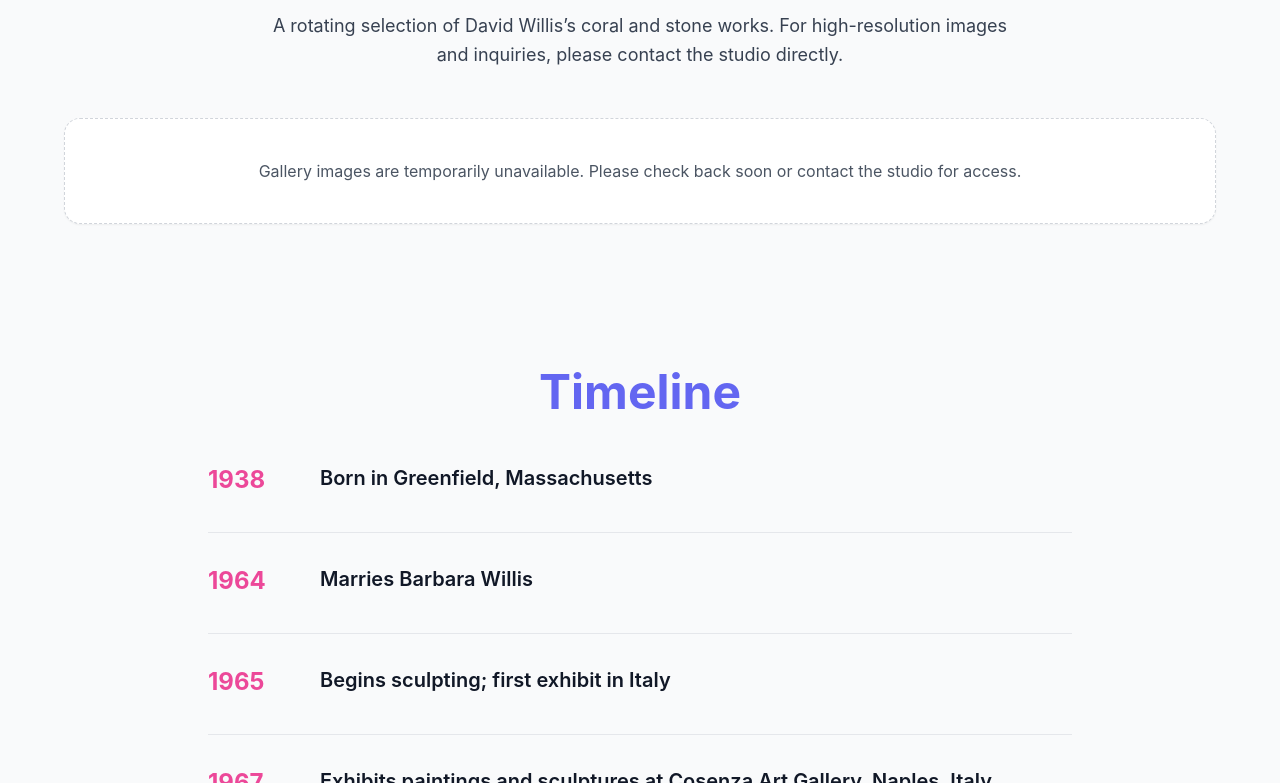
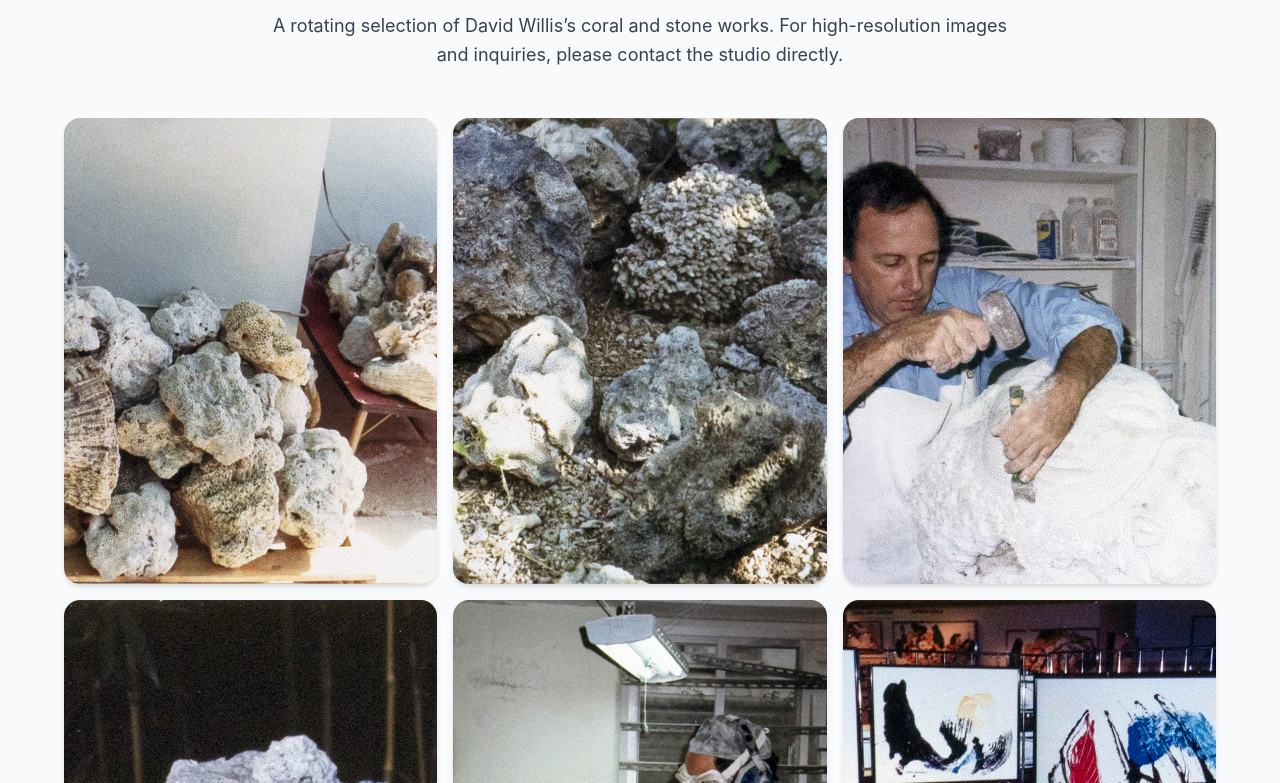
Before and after one commit to humboldtscabinet/davidwillisartist, a Next.js app: page / in a window 1280 px wide. Shown: the part 4977-5760 px from the top of the page. Built offline with nearby package versions, Linux system fonts and the light colour scheme.

Commit message:
Add site gallery images to grid

```diff
--- a/components/ArtistGallerySection.tsx
+++ b/components/ArtistGallerySection.tsx
@@ -1,3 +1,25 @@
+import Image from "next/image";
+
+const images = [
+  "Site Gallery 1david willis coral sculptorPC - A -01.jpg",
+  "Site Gallery 1david willis coral sculptorPC - A -02.jpg",
+  "Site Gallery 1david willis coral sculptorPC - A -03.jpg",
+  "Site Gallery 1david willis coral sculptorPC - A -04.jpg",
+  "Site Gallery 1david willis coral sculptorPC - A -05.jpg",
+  "Site Gallery 1david willis coral sculptorPC - A -09.jpg",
+  "Site Gallery 1david willis coral sculptorPC - A -19.jpg",
+  "Site Gallery 1david willis coral sculptorPC - A -21.jpg",
+  "Site Gallery 1david willis coral sculptorPC - A -23.jpg",
+  "Site Gallery 1david willis coral sculptorPC - A -27.jpg",
+  "Site Gallery 1david willis coral sculptorPC - A -38.jpg",
+  "Site Gallery 1david willis coral sculptorPC - A -42.jpg",
+];
+
+const buildAlt = (filename: string) => {
+  const match = filename.match(/- A -(\d+)/);
+  return match ? `Site gallery piece A-${match[1]}` : "Site gallery piece";
+};
+
 export default function ArtistGallerySection() {
   return (
     <section id="artist-gallery" className="bg-surface-light py-16 px-4">
@@ -11,8 +33,22 @@ export default function ArtistGallerySection() {
             A rotating selection of David Willis&rsquo;s coral and stone works. For high-resolution images and inquiries, please contact the studio directly.
           </p>
         </div>
-        <div className="rounded-2xl border border-dashed border-gray-300 bg-white p-10 text-center text-gray-600 shadow-sm">
-          Gallery images are temporarily unavailable. Please check back soon or contact the studio for access.
+        <div className="grid grid-cols-1 sm:grid-cols-2 md:grid-cols-3 gap-4">
+          {images.map((src) => (
+            <div
+              key={src}
+              className="relative aspect-[4/5] overflow-hidden rounded-2xl bg-gray-100 shadow-md"
+            >
+              <Image
+                src={`/images/${src}`}
+                alt={buildAlt(src)}
+                fill
+                sizes="(max-width: 768px) 100vw, (max-width: 1024px) 50vw, 33vw"
+                className="object-cover"
+                priority
+              />
+            </div>
+          ))}
         </div>
       </div>
     </section>
```
